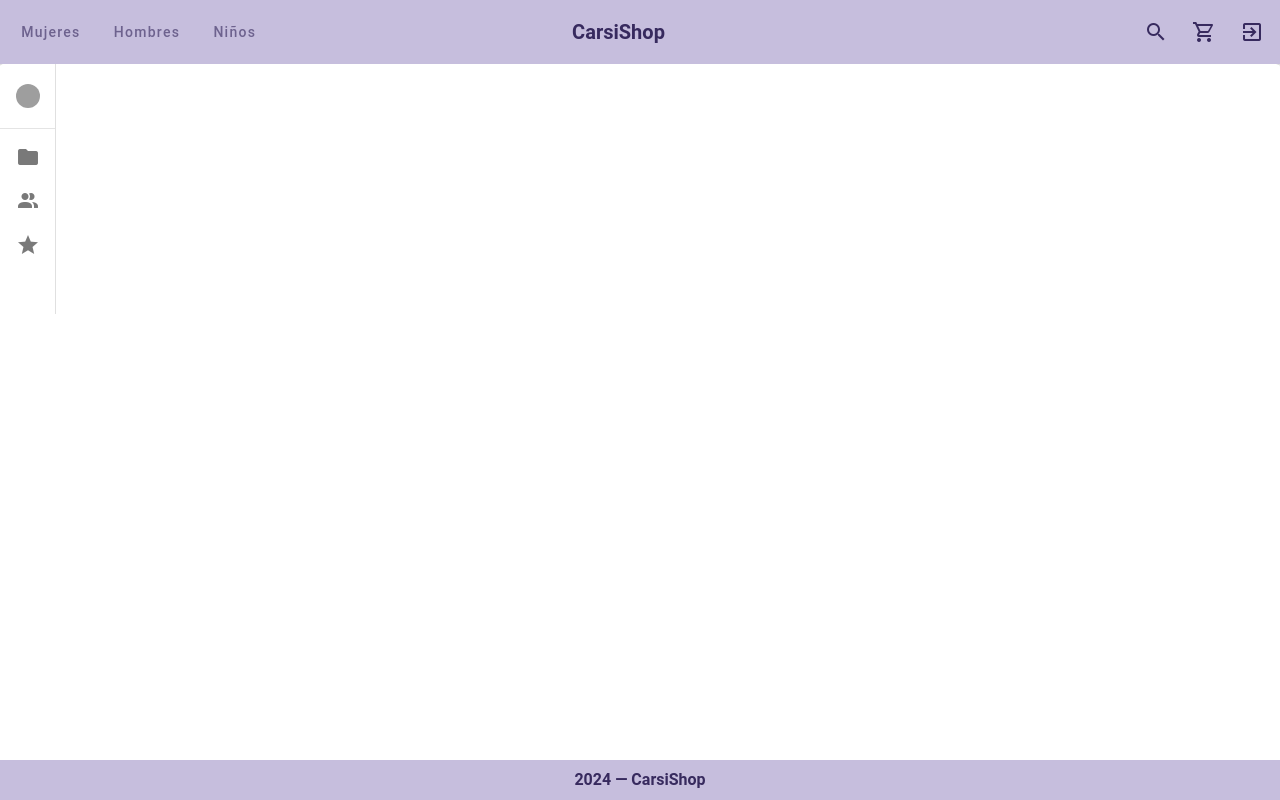
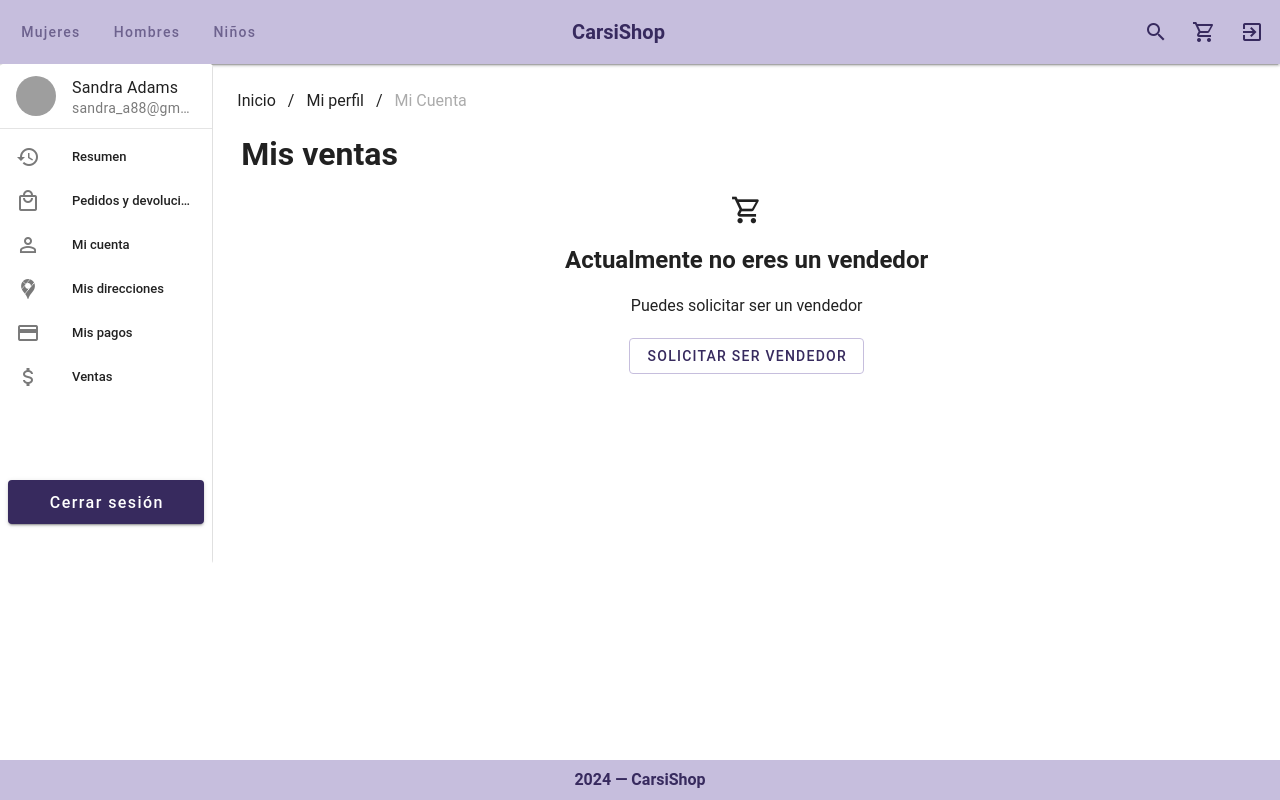
Before and after one commit to JoksanBahena/CARSISHOP-UI, a Vue app: page /profileSales in a window 1280 px wide. Built offline with nearby package versions, Linux system fonts and the light colour scheme; grey boxes are pictures that could not be loaded.

Commit message:
[MODIFY] Se cambio el sidebar por un Navigation drawers

```diff
--- a/src/components/common/SidebarComponent.vue
+++ b/src/components/common/SidebarComponent.vue
@@ -2,8 +2,7 @@
     <v-card variant="flat">
       <v-layout>
         <v-navigation-drawer
-          expand-on-hover
-          rail
+
         >
           <v-list>
             <v-list-item
@@ -16,13 +15,42 @@
           <v-divider></v-divider>
 
           <v-list density="compact" nav>
-            <v-list-item prepend-icon="mdi-folder" title="My Files" value="myfiles"></v-list-item>
-            <v-list-item prepend-icon="mdi-account-multiple" title="Shared with me" value="shared"></v-list-item>
-            <v-list-item prepend-icon="mdi-star" title="Starred" value="starred"></v-list-item>
+            <v-list-item prepend-icon="mdi-history" title="Resumen" value="resumen"></v-list-item>
+            <v-list-item prepend-icon="mdi-shopping-outline" title="Pedidos y devoluciones" value="shared"></v-list-item>
+            <v-list-item prepend-icon="mdi-account-outline" title="Mi cuenta" value="starred"></v-list-item>
+            <v-list-item prepend-icon="mdi-google-maps" title="Mis direcciones" value="starred"></v-list-item>
+            <v-list-item prepend-icon="mdi-credit-card-outline" title="Mis pagos" value="starred"></v-list-item>
+            <v-list-item prepend-icon="mdi-currency-usd" title="Ventas" value="starred"></v-list-item>
           </v-list>
+           <template v-slot:append>
+          <div class="pa-2">
+             <v-btn
+          class="mb-8 text-none"
+          :color="colors.primary_dark"
+          size="large"
+          block
+
+        >
+      Cerrar sesión
+        </v-btn>
+          </div>
+        </template>
         </v-navigation-drawer>
 
-        <v-main style="height: 250px"></v-main>
+        <v-main :style="{'height': '500px'}"></v-main>
+        <!-- <v-main :style="{ 'height': '100%' }"></v-main> -->
+      <!-- <v-main style="height: 90%"></v-main> -->
+
       </v-layout>
     </v-card>
   </template>
+<script setup>
+import ProfileLayout from "@/layouts/user/ProfileLayout.vue";
+import Colors from '@/utils/Colors.js';
+
+const colors = {
+  primary: Colors.cs_primary,
+  primary_dark: Colors.cs_primary_dark,
+  white: Colors.cs_white,
+};
+</script>
--- a/src/layouts/user/ProfileLayout.vue
+++ b/src/layouts/user/ProfileLayout.vue
@@ -2,10 +2,18 @@
   <div class="h-screen">
     <v-app>
       <navbar-component />
-      <sidebar-component />
+      <v-row no-gutters>
+        <v-col cols="2">
+          <sidebar-component />
+        </v-col>
+        <v-col>
+          <v-main class="ma-2">
+            <slot></slot>
+          </v-main>
+        </v-col>
+      </v-row>
       <!--
- <v-row no-gutters>
-  <col cols="2">
+
 
       <v-list class="container" :style="{ 'background-color': colors.gray }">
         <div class="px-4 ">
```
